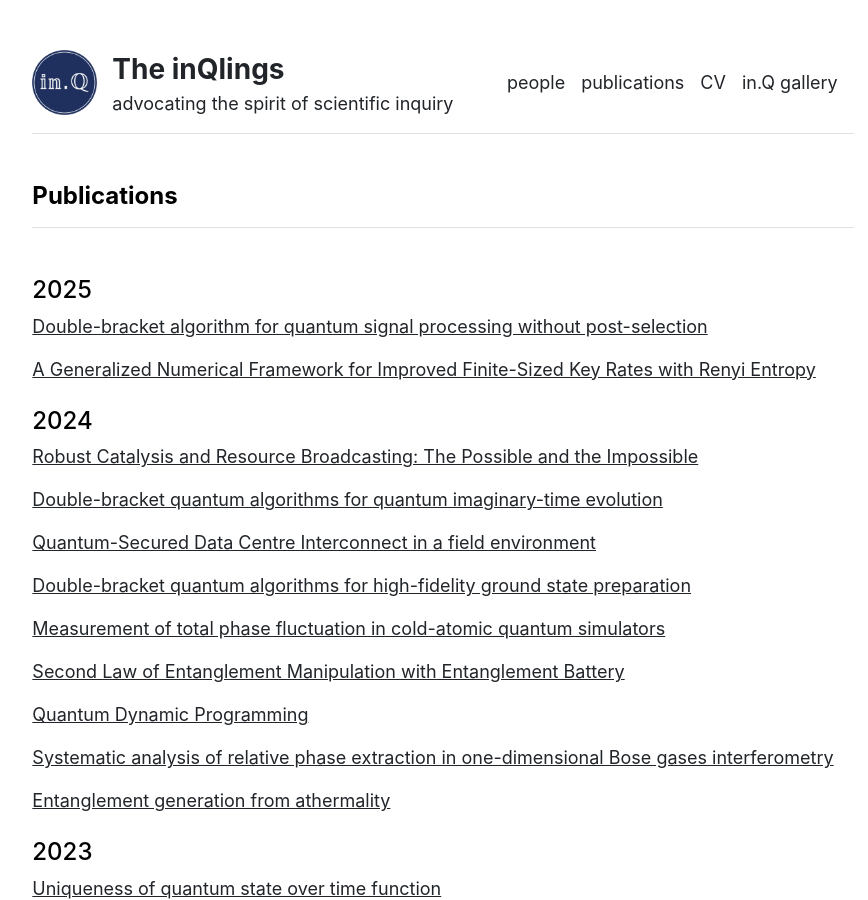
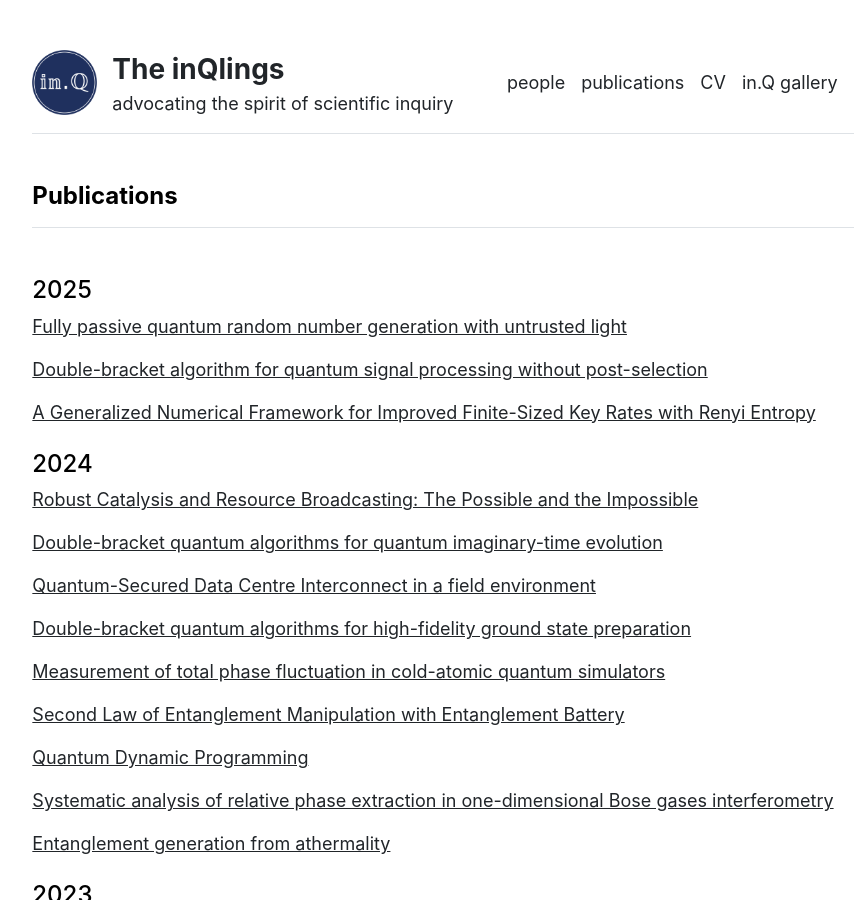
Before and after one commit to nelly-ng/nelly-ng.github.io, a Jekyll site: the page built from publications.md, in a window 1280 px wide and 900 px high. Shown: the whole window, without its empty margins (197-1065 px from the left). Built offline with Jekyll 4.4.1, drawn with Linux system fonts in a browser that asks for light colours; some of the changed lines change nothing that is shown.

Commit message:
Update publications.yml

```diff
--- a/_data/publications.yml
+++ b/_data/publications.yml
@@ -22,8 +22,6 @@ index:
   - {name: 'A hierarchy of thermal processes collapses under catalysis', url: 'https://arxiv.org/abs/2303.13020', year: 2023}
   - {name: 'Catalysis in Quantum Information Theory', url: 'https://arxiv.org/abs/2306.00798', year: 2023}
   - {name: 'Uniqueness of quantum state over time function', url: 'https://arxiv.org/abs/2308.12752', year: 2023}
-  - {name: 'A Generalized Numerical Framework for Improved Finite-Sized Key Rates with Renyi Entropy', url: 'https://arxiv.org/abs/2502.02319', year: 2025}
-  - {name: 'Double-bracket algorithm for quantum signal processing without post-selection', url: 'https://arxiv.org/abs/2504.01077', year: 2025}
   - {name: 'Entanglement generation from athermality', url: 'https://arxiv.org/abs/2403.04842', year: 2024}
   - {name: 'Systematic analysis of relative phase extraction in one-dimensional Bose gases interferometry', url: 'https://arxiv.org/abs/2403.05528', year: 2024}
   - {name: 'Quantum Dynamic Programming', url: 'https://arxiv.org/abs/2403.09187', year: 2024}
@@ -33,3 +31,6 @@ index:
   - {name: 'Quantum-Secured Data Centre Interconnect in a field environment', url: 'https://arxiv.org/abs/2410.10245', year: 2024}
   - {name: 'Double-bracket quantum algorithms for quantum imaginary-time evolution', url: 'https://arxiv.org/abs/2412.04554', year: 2024}
   - {name: 'Robust Catalysis and Resource Broadcasting: The Possible and the Impossible', url: 'https://arxiv.org/abs/2412.06900', year: 2024}
+  - {name: 'A Generalized Numerical Framework for Improved Finite-Sized Key Rates with Renyi Entropy', url: 'https://arxiv.org/abs/2502.02319', year: 2025}
+  - {name: 'Double-bracket algorithm for quantum signal processing without post-selection', url: 'https://arxiv.org/abs/2504.01077', year: 2025}
+  - {name: 'Fully passive quantum random number generation with untrusted light', url: 'https://arxiv.org/abs/2505.00636', year: 2025}
```
